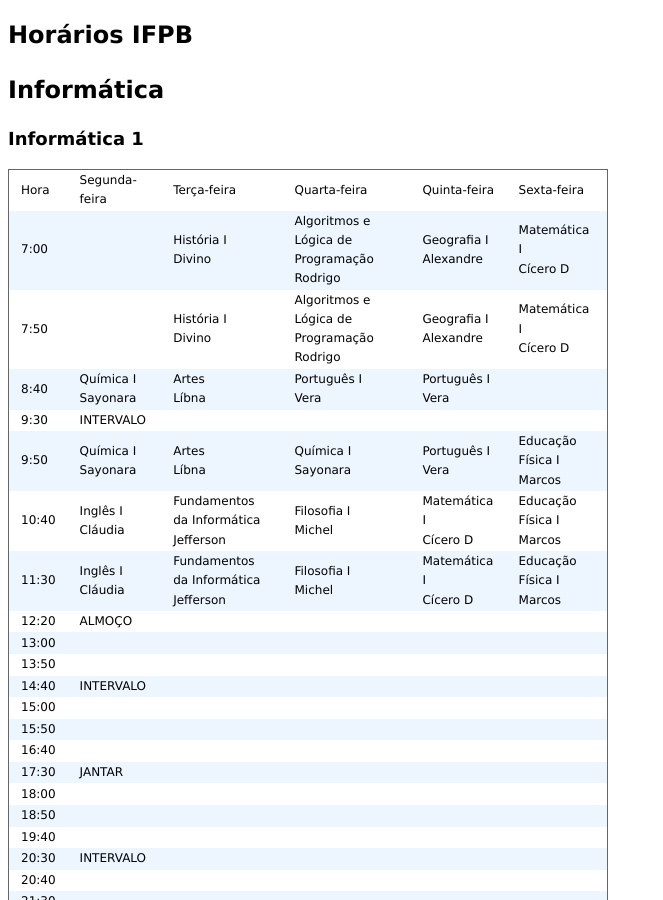
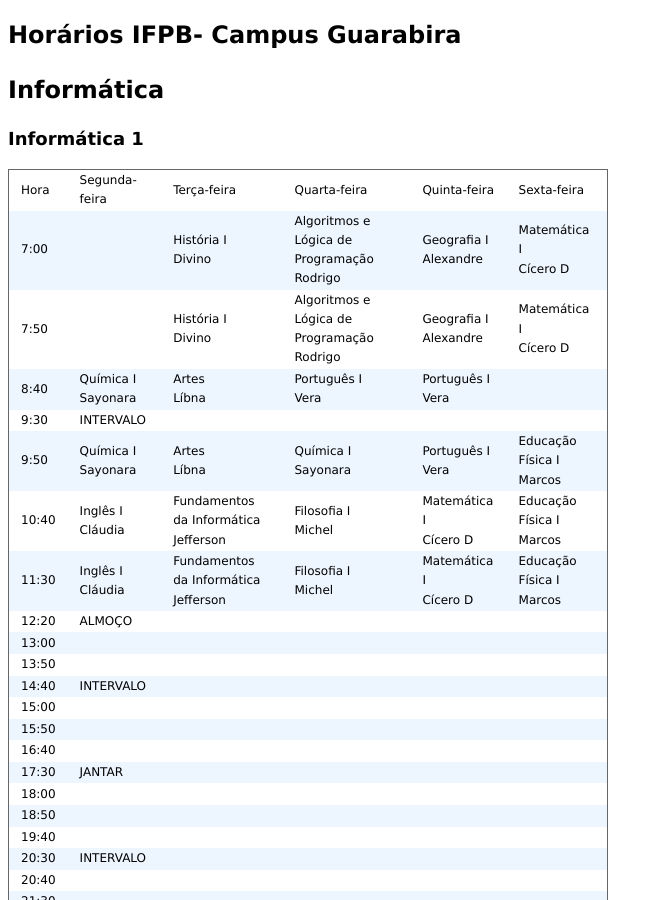
Before and after one commit to larissaserrano/horariomoisa, a Jekyll site: the page built from index.html, in a window 1280 px wide and 900 px high. Shown: the whole window, without its empty margins (0-663 px from the left). Built offline with Jekyll 4.4.1, drawn with Linux system fonts in a browser that asks for light colours.

Commit message:
Update index.html

```diff
--- a/index.html
+++ b/index.html
@@ -2,7 +2,7 @@
 layout: default
 ---
 
-<h1> Horários IFPB </h1>
+<h1> Horários IFPB- Campus Guarabira </h1>
 
 {% for curso in site.data.horarios.cursos %}
 	<h1>{{curso.nome}}</h1>
```
